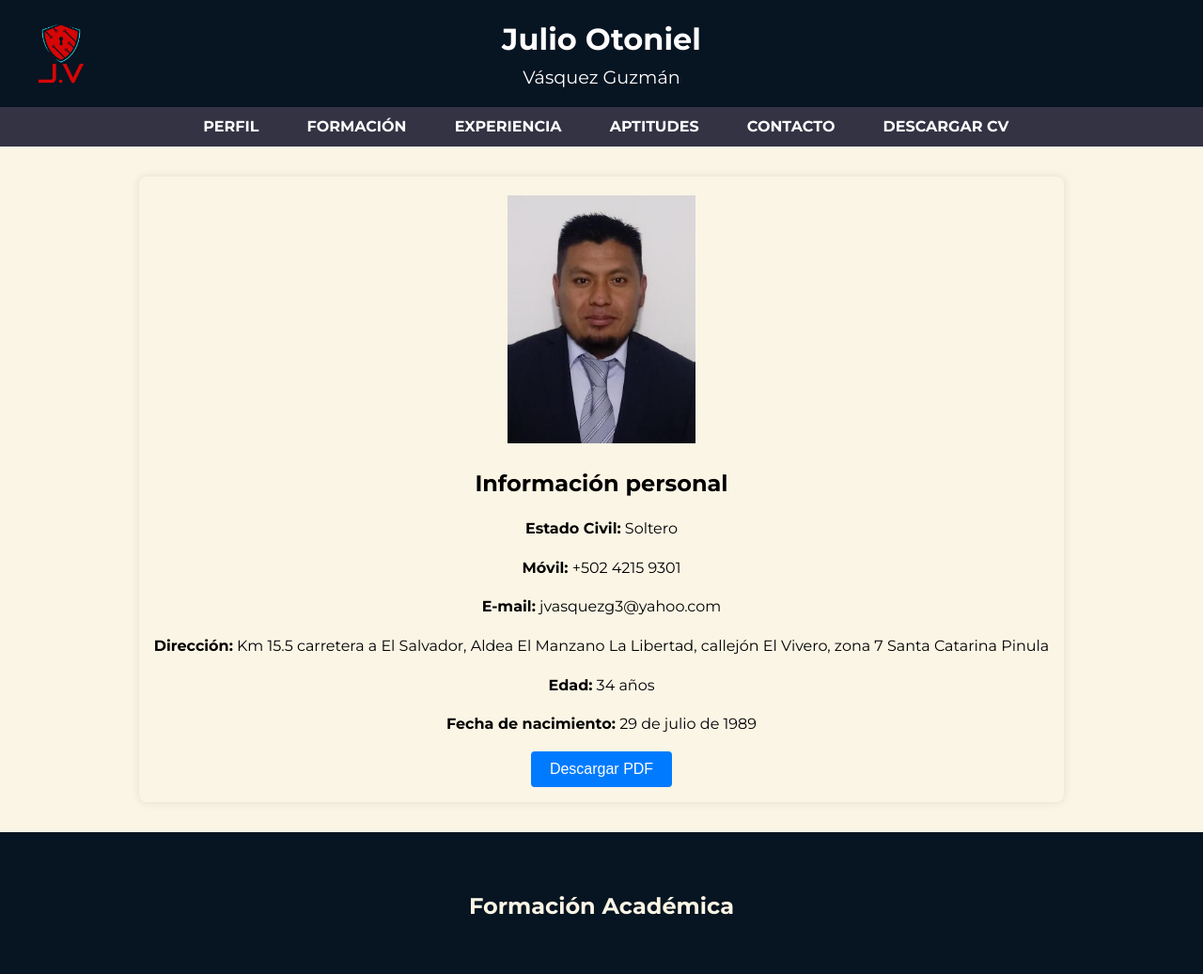
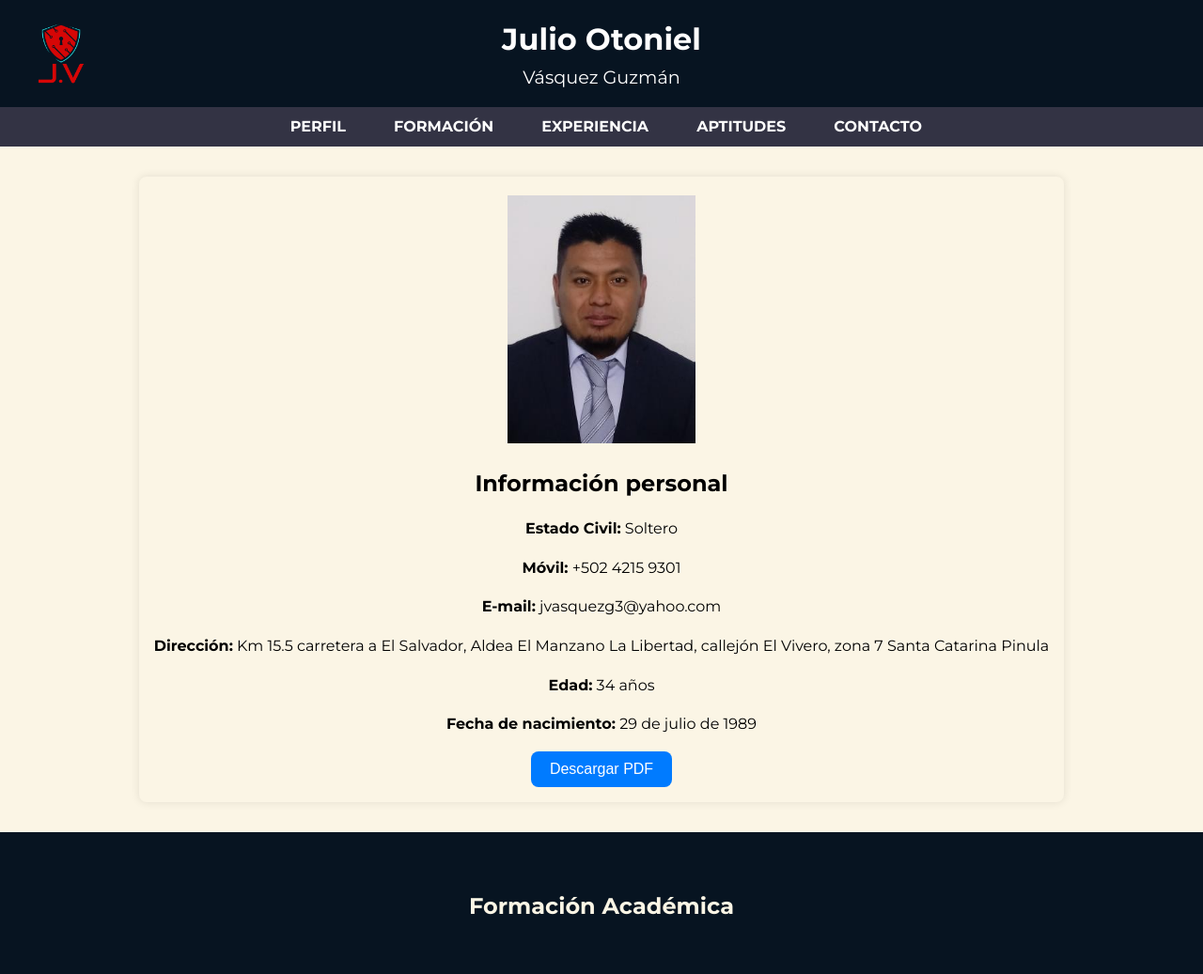
Before and after one commit to jvasquezg3/CvWeb, a Flask app: page / in a window 1280 px wide. Shown: the top 1037 px of the page at 94% size. Run offline with Flask 3, Linux system fonts and the light colour scheme.

Commit message:
Add files via upload

```diff
--- a/static/styles.css
+++ b/static/styles.css
@@ -124,14 +124,14 @@ main {
     color: #fff;
     text-decoration: none;
     border: none;
-    border-radius: 4px;
+    border-radius: 8px;
     cursor: pointer;
     font-size: 16px;
     transition: background-color 0.3s ease;
 }
 
 .btn:hover {
-    background-color: #0056b3;
+    background-color: #071421;
 }
 
 /* Estilos generales */
--- a/templates/index.html
+++ b/templates/index.html
@@ -33,7 +33,6 @@
             <li><a href="#experience">EXPERIENCIA</a></li>
             <li><a href="#skills">APTITUDES</a></li>
             <li><a href="#contacto">CONTACTO</a></li>
-            <li><a href=".\static\documents\JvasquezCV.pdf" target="_blank">DESCARGAR CV</a></li>
         </ul>
     </nav>
     <main>
```
